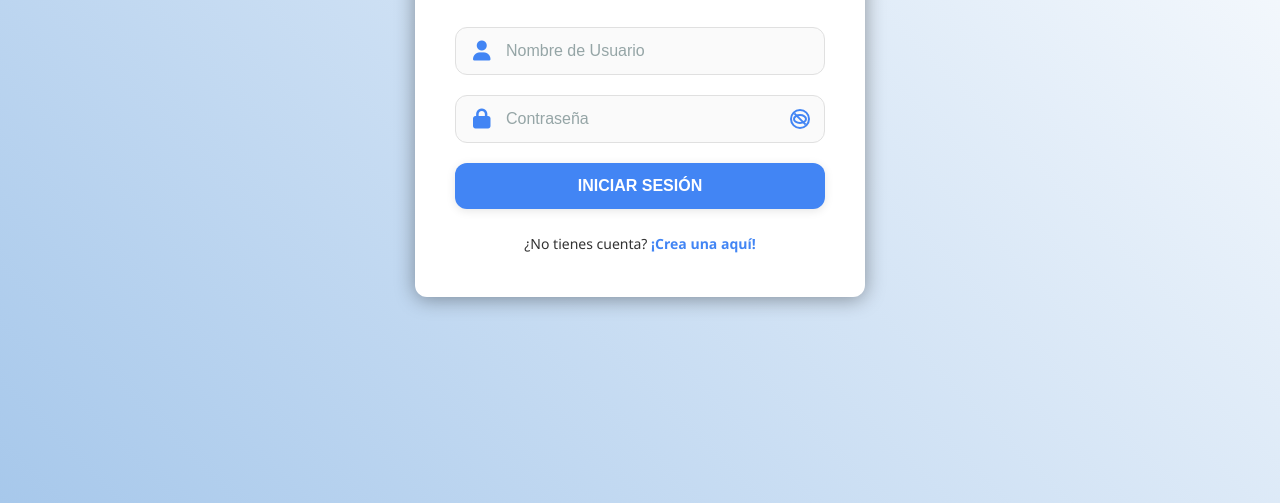
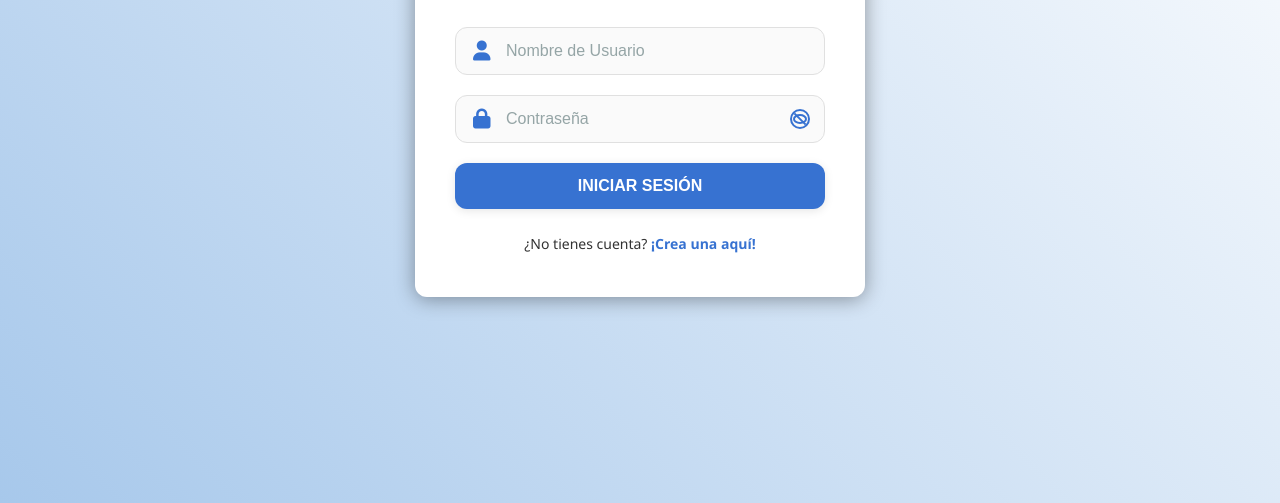
Before and after one commit to MancillaO/app-todo, a website with bundled scripts: page public/pages/login.html in a window 1280 px wide. Shown: the part 297-800 px from the top of the page. Built offline with nearby package versions, Linux system fonts and the light colour scheme.

Commit message:
update color scheme to unify branding across login and registration components

```diff
--- a/public/styles/styles.css
+++ b/public/styles/styles.css
@@ -45,7 +45,7 @@ body {
   left: 18px;
   top: 50%;
   transform: translateY(-50%);
-  color: #4285f4;
+  color: #3772d1;
   font-size: 20px;
 }
 
@@ -75,7 +75,7 @@ body {
   padding: 14px;
   border: none;
   border-radius: 12px;
-  background: #4285f4;
+  background: #3772d1;
   color: #fff;
   font-size: 16px;
   font-weight: bold;
@@ -110,7 +110,7 @@ body {
 
 .signup-text,
 .login-text {
-  color: #4285f4;
+  color: #3772d1;
   font-weight: bold;
   text-decoration: none;
   transition: color 0.3s ease, transform 0.3s ease;
@@ -127,7 +127,7 @@ body {
 }
 
 .forgot-password a {
-  color: #4285f4;
+  color: #3772d1;
 }
 
 .toggle-password {
@@ -139,7 +139,7 @@ body {
   height: 20px;
   cursor: pointer;
   background: transparent;
-  border: 2px solid #4285f4;
+  border: 2px solid #3772d1;
   border-radius: 50%;
   transition: all 0.3s ease;
   box-sizing: border-box;
@@ -154,7 +154,7 @@ body {
   left: 50%;
   transform: translate(-50%, -50%);
   border-radius: 50%;
-  border: 2px solid #4285f4;
+  border: 2px solid #3772d1;
   background-color: transparent;
 }
 
@@ -166,7 +166,7 @@ body {
   top: 50%;
   left: 50%;
   transform: translate(-50%, -50%) rotate(45deg);
-  background: #4285f4;
+  background: #3772d1;
   opacity: 1;
 }
 
```
